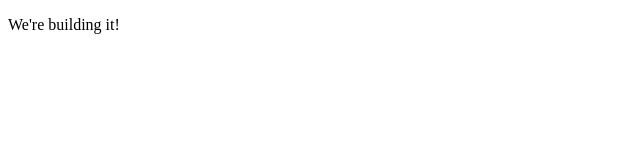
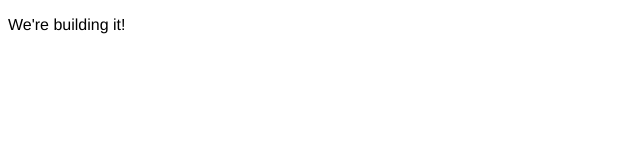
Before and after one commit to Xiomon/xiomon.github.io, a plain HTML site: page index.html in a window 1280 px wide. Shown: the full height of the page, 0-640 px from the left. Drawn offline with nearby package versions, Linux system fonts and the light colour scheme; files that its build step writes are made by us from their sources.

Commit message:
Update style.css

```diff
--- a/style.css
+++ b/style.css
@@ -1 +1,4 @@
 @import url('https://fonts.googleapis.com/css?family=Arimo:400,700|Literata:400,700|Noto+Sans:400,700|Playfair+Display:400,700|Roboto+Slab:400,700|Rubik:400,700&display=swap');
+p {
+	font-family: "Arimo";
+}
```
